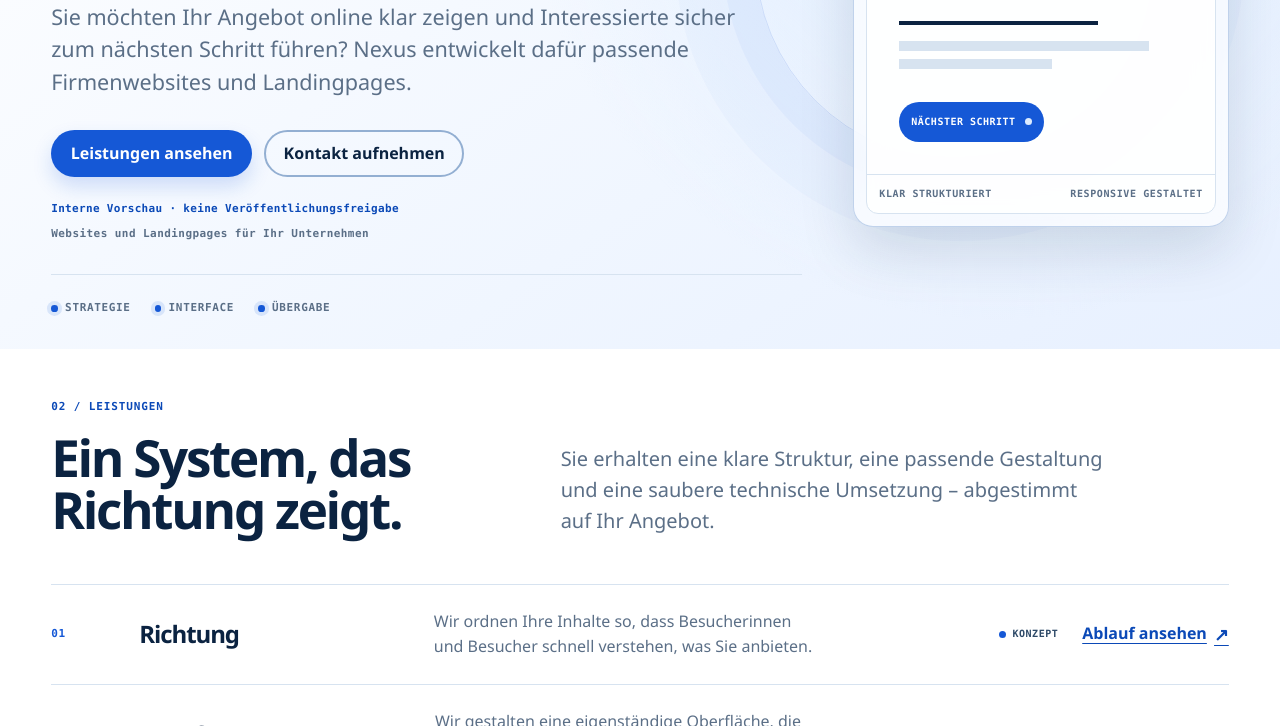
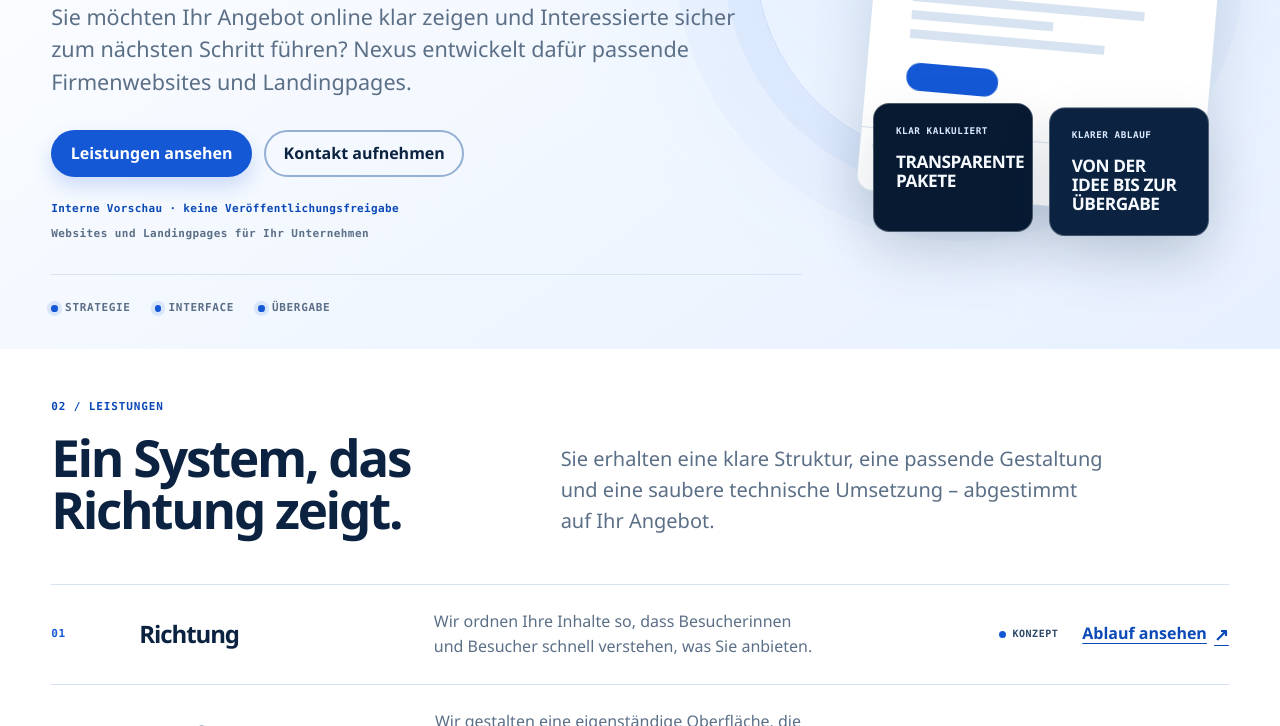
Before and after one commit to TS302/nexus-webentwicklung-firmenwebsite-preview, a plain HTML site: page pilot-website/index.html in a window 1280 px wide. Shown: the part 374-1100 px from the top of the page. Drawn offline with Linux system fonts and the light colour scheme.

Commit message:
Implement hero floating cards preview

```diff
--- a/pilot-website/index.html
+++ b/pilot-website/index.html
@@ -74,17 +74,27 @@
             </div>
           </div>
 
-          <aside class="ui-specimen" aria-label="Beispiel für eine klare Website-Oberfläche">
-            <div class="ui-specimen__label">Website-System für klare Kommunikation</div>
-            <div class="ui-specimen__window">
-              <div class="ui-specimen__topbar"><span>01 / Start</span><span>Struktur sichtbar</span></div>
-              <div class="ui-specimen__body">
-                <div class="ui-specimen__rule" aria-hidden="true"></div>
-                <div class="ui-specimen__line" aria-hidden="true"></div>
-                <div class="ui-specimen__line ui-specimen__line--short" aria-hidden="true"></div>
-                <div class="ui-specimen__action">Nächster Schritt</div>
+          <aside class="hero-visual" aria-label="Beispiel für klare Pakete und einen klaren Ablauf">
+            <div class="hero-visual__website" aria-hidden="true">
+              <div class="hero-visual__website-topbar"><span></span><span></span><span></span></div>
+              <div class="hero-visual__website-body">
+                <span class="hero-visual__website-rule"></span>
+                <span class="hero-visual__website-line"></span>
+                <span class="hero-visual__website-line hero-visual__website-line--short"></span>
+                <span class="hero-visual__website-line hero-visual__website-line--medium"></span>
+                <span class="hero-visual__website-action"></span>
               </div>
-              <div class="ui-specimen__footer"><span>klar strukturiert</span><span>responsive gestaltet</span></div>
+              <div class="hero-visual__website-footer"><span></span><span></span></div>
+            </div>
+            <div class="hero-visual__cards">
+              <div class="hero-card hero-card--packages">
+                <span class="hero-card__label">KLAR KALKULIERT</span>
+                <strong>TRANSPARENTE PAKETE</strong>
+              </div>
+              <div class="hero-card hero-card--process">
+                <span class="hero-card__label">KLARER ABLAUF</span>
+                <strong>VON DER IDEE BIS ZUR ÜBERGABE</strong>
+              </div>
             </div>
           </aside>
         </div>
--- a/pilot-website/styles.css
+++ b/pilot-website/styles.css
@@ -578,131 +578,202 @@ li {
   content: "";
 }
 
-.ui-specimen {
+.hero-visual {
   position: relative;
+  display: grid;
+  align-items: end;
   min-inline-size: 0;
-  padding: 0.75rem;
-  border: 1px solid rgb(89 135 197 / 0.35);
-  border-radius: 1.25rem;
-  /* Opaque first: this remains legible when backdrop-filter is unavailable. */
-  background: rgb(255 255 255 / 0.96);
+  min-block-size: clamp(22rem, 32vw, 31rem);
+  padding: clamp(2.5rem, 5vw, 4rem) clamp(0.65rem, 2vw, 1.25rem) clamp(1.25rem, 3vw, 2.25rem);
+  isolation: isolate;
+}
+
+.hero-visual__website {
+  position: absolute;
+  inset-block-start: clamp(1.25rem, 4vw, 2.5rem);
+  inset-inline: clamp(0.9rem, 4%, 1.75rem);
+  z-index: 0;
+  block-size: clamp(15rem, 24vw, 21rem);
+  border: 1px solid var(--color-line);
+  border-radius: var(--radius-md);
+  background: var(--color-surface);
   box-shadow: var(--shadow-panel), inset 0 1px 0 rgb(255 255 255 / 0.92);
-  color: var(--color-ink);
-}
-
-.ui-specimen::before {
-  position: absolute;
-  inset-block-start: -0.8rem;
-  inset-inline-end: 1.25rem;
-  inline-size: 1.6rem;
-  block-size: 1.6rem;
-  border: 1px solid var(--color-signal-blue);
-  border-radius: 50%;
-  content: "";
-}
-
-.ui-specimen__label {
+  animation: hero-website-drift 13s ease-in-out -2.2s infinite alternate;
+  overflow: hidden;
+  transform: rotate(5deg);
+  transform-origin: center;
+}
+
+.hero-visual__website-topbar,
+.hero-visual__website-footer {
   display: flex;
   align-items: center;
-  gap: 0.5rem;
-  padding: 0.55rem 0.65rem 0.85rem;
-  color: var(--color-signal-blue-dark);
-  font-family: var(--font-mono);
-  font-size: 0.625rem;
-  font-weight: 800;
-  letter-spacing: 0.06em;
-  line-height: 1.4;
-  text-transform: uppercase;
-}
-
-.ui-specimen__label::before {
-  inline-size: 0.5rem;
-  block-size: 0.5rem;
-  border-radius: 50%;
-  background: var(--color-signal-blue);
-  content: "";
-}
-
-.ui-specimen__window {
-  overflow: hidden;
-  border: 1px solid var(--color-line);
-  border-radius: 0.75rem;
-  background: rgb(255 255 255 / 0.86);
-  color: var(--color-ink);
-}
-
-.ui-specimen__topbar,
-.ui-specimen__footer {
-  display: flex;
-  justify-content: space-between;
-  gap: 0.75rem;
-  padding: 0.7rem 0.75rem;
-  font-family: var(--font-mono);
-  font-size: 0.625rem;
-  font-weight: 800;
-  letter-spacing: 0.06em;
-  text-transform: uppercase;
-}
-
-.ui-specimen__topbar {
+  gap: 0.35rem;
+  min-block-size: 2.3rem;
+  padding: 0.65rem 0.75rem;
+}
+
+.hero-visual__website-topbar {
   border-block-end: 1px solid var(--color-line);
   background: #f4f8ff;
 }
 
-.ui-specimen__topbar span:last-child {
-  color: var(--color-signal-blue-dark);
-}
-
-.ui-specimen__body {
-  padding: clamp(1rem, 3vw, 2rem);
-}
-
-.ui-specimen__rule {
-  inline-size: 70%;
-  block-size: 0.25rem;
-  margin-block-end: 1rem;
+.hero-visual__website-topbar span {
+  inline-size: 0.45rem;
+  block-size: 0.45rem;
+  border-radius: 50%;
+  background: var(--color-line);
+}
+
+.hero-visual__website-topbar span:first-child {
+  background: var(--color-signal-blue);
+}
+
+.hero-visual__website-topbar span:last-child {
+  inline-size: 24%;
+  margin-inline-start: auto;
+  border-radius: var(--radius-pill);
+  background: var(--color-line);
+}
+
+.hero-visual__website-body {
+  padding: clamp(1.25rem, 4vw, 2.5rem);
+}
+
+.hero-visual__website-rule,
+.hero-visual__website-line,
+.hero-visual__website-action {
+  display: block;
+}
+
+.hero-visual__website-rule {
+  inline-size: 68%;
+  block-size: 0.45rem;
+  margin-block-end: 1.25rem;
   background: var(--color-ink);
 }
 
-.ui-specimen__line {
+.hero-visual__website-line {
   inline-size: 88%;
-  block-size: 0.6rem;
-  margin-block-end: 0.55rem;
+  block-size: 0.55rem;
+  margin-block-end: 0.6rem;
   background: var(--color-line);
 }
 
-.ui-specimen__line--short {
+.hero-visual__website-line--short {
   inline-size: 54%;
 }
 
-.ui-specimen__action {
-  display: inline-flex;
-  align-items: center;
-  gap: 0.6rem;
-  min-block-size: 2.5rem;
-  padding: 0.6rem 0.75rem;
+.hero-visual__website-line--medium {
+  inline-size: 74%;
+}
+
+.hero-visual__website-action {
+  inline-size: 35%;
+  block-size: 1.75rem;
   margin-block-start: 1.5rem;
   border-radius: var(--radius-pill);
   background: var(--color-signal-blue);
-  color: var(--color-white);
-  font-family: var(--font-mono);
-  font-size: 0.625rem;
-  font-weight: 800;
-  letter-spacing: 0.05em;
+}
+
+.hero-visual__website-footer {
+  justify-content: space-between;
+  border-block-start: 1px solid var(--color-line);
+}
+
+.hero-visual__website-footer span {
+  inline-size: 28%;
+  block-size: 0.35rem;
+  border-radius: var(--radius-pill);
+  background: var(--color-line);
+}
+
+.hero-visual__website-footer span:last-child {
+  inline-size: 42%;
+}
+
+.hero-visual__cards {
+  position: relative;
+  z-index: 1;
+  display: grid;
+  grid-template-columns: repeat(2, minmax(0, 1fr));
+  gap: clamp(0.65rem, 1.5vw, 1rem);
+}
+
+.hero-card {
+  display: flex;
+  flex-direction: column;
+  align-items: flex-start;
+  gap: clamp(0.7rem, 1.4vw, 1rem);
+  min-inline-size: 0;
+  padding: clamp(1rem, 2vw, 1.35rem);
+  border: 1px solid var(--color-line-dark);
+  border-radius: var(--radius-md);
+  background: var(--color-ink-deep);
+  box-shadow: var(--shadow-panel);
+  color: var(--color-on-dark);
+  transform: translate3d(0, 0, 0);
+}
+
+.hero-card--packages {
+  animation: hero-card-float-a 6.4s ease-in-out -1.1s infinite alternate;
+}
+
+.hero-card--process {
+  background: var(--color-ink);
+  animation: hero-card-float-b 7.2s ease-in-out -0.4s infinite alternate;
+}
+
+.hero-card__label {
+  color: var(--color-mist-blue);
+  font-family: var(--font-mono);
+  font-size: clamp(0.58rem, 0.72vw, 0.7rem);
+  font-weight: 800;
+  letter-spacing: 0.06em;
+  line-height: 1.3;
   text-transform: uppercase;
 }
 
-.ui-specimen__action::after {
-  inline-size: 0.45rem;
-  block-size: 0.45rem;
-  border-radius: 50%;
-  background: var(--color-mist-blue);
-  content: "";
-}
-
-.ui-specimen__footer {
-  border-block-start: 1px solid var(--color-line);
-  color: var(--color-muted);
+.hero-card strong {
+  display: block;
+  max-inline-size: 17ch;
+  color: var(--color-on-dark);
+  font-family: var(--font-display);
+  font-size: clamp(0.85rem, 1.35vw, 1.2rem);
+  font-weight: 780;
+  letter-spacing: -0.025em;
+  line-height: 1.08;
+  text-wrap: balance;
+}
+
+@keyframes hero-card-float-a {
+  from {
+    transform: translate3d(0, -0.35rem, 0);
+  }
+
+  to {
+    transform: translate3d(0, 0, 0);
+  }
+}
+
+@keyframes hero-website-drift {
+  from {
+    transform: rotate(5deg) translate3d(0, -0.12rem, 0);
+  }
+
+  to {
+    transform: rotate(5deg) translate3d(0, 0.12rem, 0);
+  }
+}
+
+@keyframes hero-card-float-b {
+  from {
+    transform: translate3d(0, 0, 0);
+  }
+
+  to {
+    transform: translate3d(0, 0.3rem, 0);
+  }
 }
 
 .eyebrow,
@@ -1563,11 +1634,6 @@ li {
     backdrop-filter: blur(1rem) saturate(1.3);
   }
 
-  .ui-specimen {
-    background: rgb(255 255 255 / 0.68);
-    -webkit-backdrop-filter: blur(1rem);
-    backdrop-filter: blur(1rem);
-  }
 }
 
 @media (min-width: 1440px) {
@@ -1629,6 +1695,12 @@ li {
   }
 }
 
+@media (max-width: 1199px) and (min-width: 901px) {
+  .hero-visual__cards {
+    grid-template-columns: 1fr;
+  }
+}
+
 @media (max-width: 900px) {
   .header-inner {
     grid-template-columns: 1fr auto;
@@ -1688,11 +1760,11 @@ li {
   }
 
   .hero__copy,
-  .ui-specimen {
+  .hero-visual {
     grid-column: auto;
   }
 
-  .ui-specimen {
+  .hero-visual {
     max-width: 42rem;
   }
 
@@ -1788,6 +1860,27 @@ li {
   }
 }
 
+@media (max-width: 767px) {
+  .hero-visual {
+    min-block-size: auto;
+    padding-block: clamp(5rem, 16vw, 7rem) 0;
+  }
+
+  .hero-visual__website {
+    inset-block-start: 0.75rem;
+    block-size: clamp(15rem, 52vw, 18rem);
+  }
+
+  .hero-visual__cards {
+    grid-template-columns: 1fr;
+  }
+
+  .hero-card strong {
+    max-inline-size: 24ch;
+    font-size: clamp(1rem, 4.5vw, 1.2rem);
+  }
+}
+
 @media (max-width: 480px) {
   .primary-nav ul {
     grid-template-columns: 1fr;
@@ -1814,11 +1907,6 @@ li {
   .cta-band__actions .button,
   .stack-actions .button {
     width: 100%;
-  }
-
-  .ui-specimen__topbar,
-  .ui-specimen__footer {
-    flex-wrap: wrap;
   }
 
   .footer-grid {
@@ -1843,4 +1931,14 @@ li {
     animation-duration: 0.01ms !important;
     animation-iteration-count: 1 !important;
   }
-}
+
+  .hero-visual__website,
+  .hero-card--packages,
+  .hero-card--process {
+    animation: none;
+  }
+
+  .hero-visual__website {
+    transform: rotate(5deg);
+  }
+}
```
Also changed, not shown: .github/preview-browser-qa.mjs.
